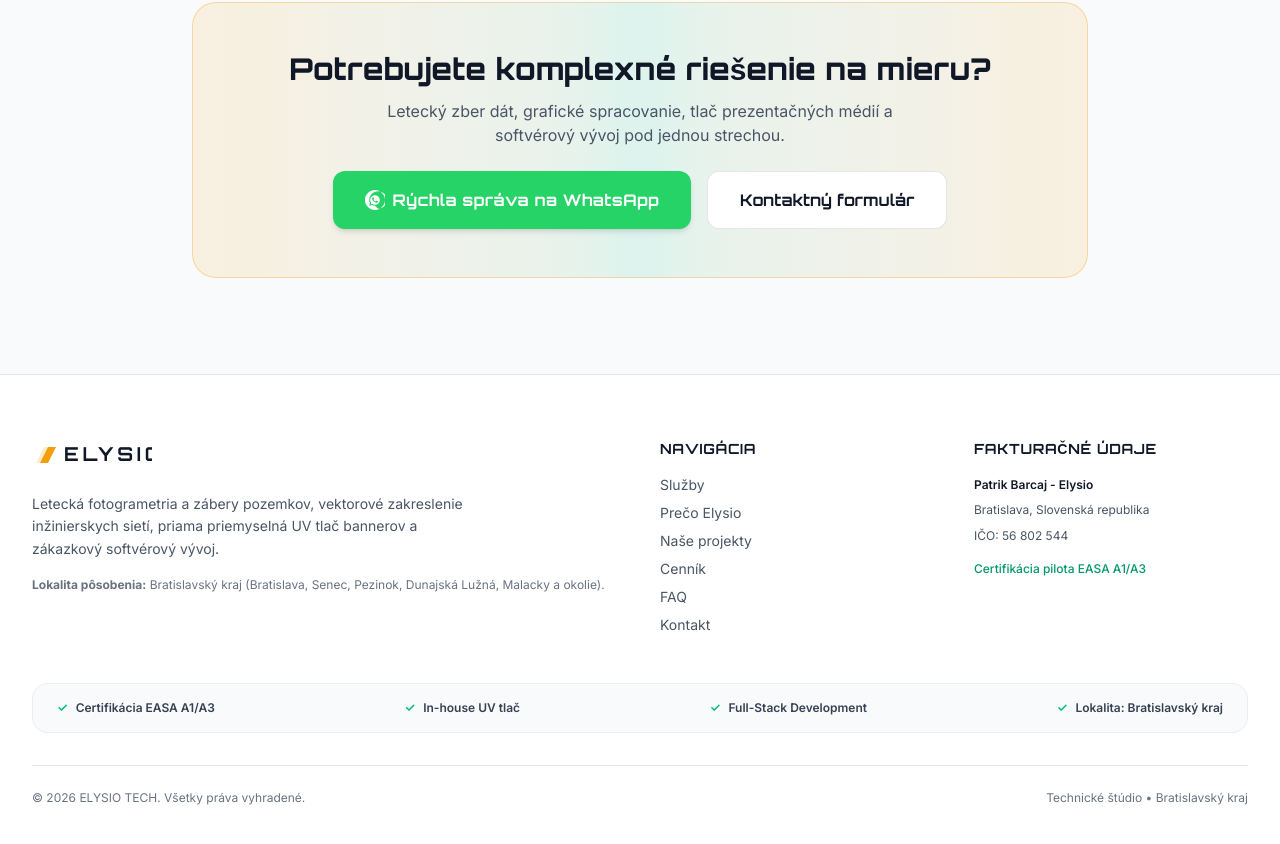
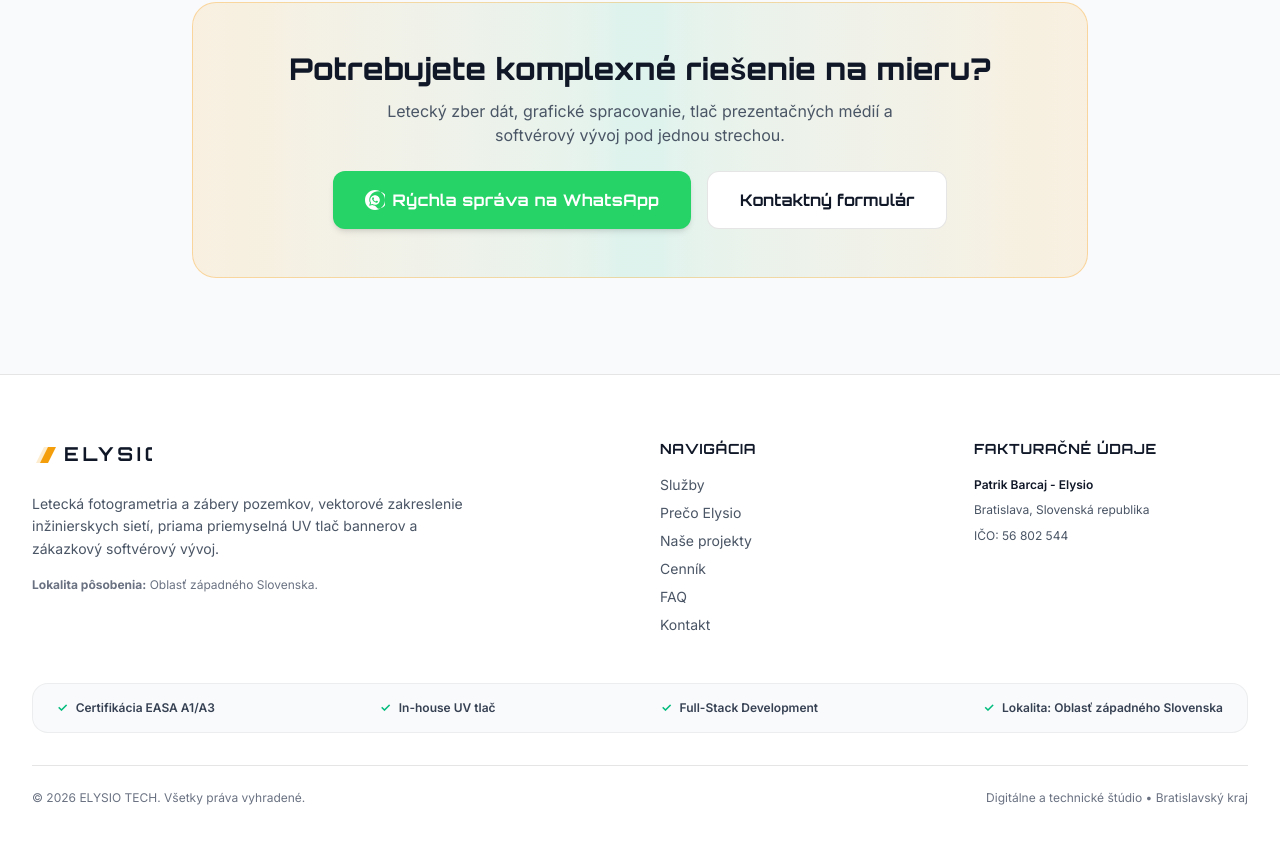
Before and after one commit to Patrik-Barcaj/ElysioTech, a Next.js app: page /cennik in a window 1280 px wide. Shown: the part 936-1780 px from the top of the page. Built offline with nearby package versions, Linux system fonts and the light colour scheme.

Commit message:
feat(branding): update location to Western Slovakia, update studio label, remove pilot cert from billing, remove floating whatsapp

```diff
--- a/src/app/layout.tsx
+++ b/src/app/layout.tsx
@@ -2,7 +2,6 @@ import type { Metadata } from "next"; // import the metadata type
 import { Orbitron, Inter } from "next/font/google"; // import google fonts
 import "./globals.css"; // import global css
 import AnimatedBackground from '@/components/ui/AnimatedBackground'; // import animated background component
-import FloatingWhatsApp from '@/components/ui/FloatingWhatsApp'; // import floating whatsapp component
 import { ThemeProvider } from "@/components/ThemeProvider"; // import theme provider
 
 const orbitron = Orbitron({ // start orbitron font config
@@ -16,7 +15,7 @@ const inter = Inter({ // start inter font config
 }); // end inter font config
 
 export const metadata: Metadata = { // export metadata object
-  title: "ELYSIO TECH | Dronové zábery pozemkov, veľkoformátová tlač a softvér na mieru (Bratislavský kraj)", // set page title
+  title: "ELYSIO TECH | Dronové zábery pozemkov, veľkoformátová tlač a softvér na mieru (Západné Slovensko)", // set page title
   description: "Prezentácia nehnuteľností, stavebných projektov a firiem. Letecké snímky dronom, vektorové zakreslenie inžinierskych sietí, výroba reklamných bannerov a tabúľ, bleskový webový vývoj. Bez agentúrnych prirážok.", // set description
 }; // close metadata object
 
@@ -33,7 +32,6 @@ export default function RootLayout({ // export root layout component
         <div className="relative z-10 flex-grow flex flex-col"> {/* layout wrapper to keep content above background */}
           {children} {/* render layout children */}
         </div> {/* end layout wrapper */}
-        <FloatingWhatsApp /> {/* render floating lead whatsapp button */}
         </ThemeProvider> {/* close theme provider */}
       </body>
     </html /* close html tag */>
--- a/src/components/Contact.tsx
+++ b/src/components/Contact.tsx
@@ -46,7 +46,7 @@ export default function Contact() { // export Contact component function
                                 </div> {/* email wrapper end */}
                                 <div> {/* message wrapper */}
                                     <label htmlFor="msg" className="block text-sm font-medium text-gray-800 dark:text-gray-300 mb-1.5">Popis projektu alebo parcelné číslo</label> {/* label message */}
-                                    <textarea id="msg" rows={4} required className="w-full min-h-[140px] resize-y bg-gray-50 dark:bg-black/20 border border-black/10 dark:border-white/10 rounded-xl px-4 py-3 text-gray-900 dark:text-gray-100 focus:outline-none focus:ring-2 focus:ring-amber-500 focus:border-transparent transition-all" placeholder="Zábery pozemku v Senci / UV tlač tabule 2x1m / One-page web"></textarea> {/* message textarea field with min height */}
+                                    <textarea id="msg" rows={4} required className="w-full min-h-[140px] resize-y bg-gray-50 dark:bg-black/20 border border-black/10 dark:border-white/10 rounded-xl px-4 py-3 text-gray-900 dark:text-gray-100 focus:outline-none focus:ring-2 focus:ring-amber-500 focus:border-transparent transition-all" placeholder="Zábery pozemku / UV tlač tabule 2x1m / One-page web"></textarea> {/* message textarea field with min height */}
                                 </div> {/* message wrapper end */}
                                 <button type="submit" disabled={isSubmitting} className="w-full py-4 bg-gradient-to-r from-amber-500 to-amber-600 hover:from-amber-600 hover:to-amber-700 text-black font-bold font-display rounded-xl text-base tracking-wide transition-all shadow-[0_0_20px_rgba(245,158,11,0.35)] hover:shadow-[0_0_30px_rgba(245,158,11,0.5)] transform hover:-translate-y-0.5 disabled:opacity-50 disabled:cursor-not-allowed"> {/* submit button */}
                                     {isSubmitting ? 'Odosielam...' : 'Odoslať'} {/* button label */}
@@ -70,7 +70,7 @@ export default function Contact() { // export Contact component function
                                     </li>
                                     <li className="flex items-start gap-3 p-3 rounded-2xl bg-slate-500/5 border border-black/10 dark:border-white/10">
                                         <span className="text-gray-400 font-bold mt-0.5">•</span>
-                                        <span><strong className="text-gray-900 dark:text-white">Osobné stretnutia & Obhliadky:</strong> Bratislavský kraj (Bratislava, Senec, Pezinok, Malacky a okolie).</span>
+                                        <span><strong className="text-gray-900 dark:text-white">Osobné stretnutia & Obhliadky:</strong> Oblasť západného Slovenska.</span>
                                     </li>
                                 </ul>
                             </div> {/* support section end */}
--- a/src/components/Footer.tsx
+++ b/src/components/Footer.tsx
@@ -17,7 +17,7 @@ export default function Footer() { // export Footer component function
                             Letecká fotogrametria a zábery pozemkov, vektorové zakreslenie inžinierskych sietí, priama priemyselná UV tlač bannerov a zákazkový softvérový vývoj.
                         </p>
                         <p className="text-xs text-gray-500 dark:text-gray-400">
-                            <strong>Lokalita pôsobenia:</strong> Bratislavský kraj (Bratislava, Senec, Pezinok, Dunajská Lužná, Malacky a okolie).
+                            <strong>Lokalita pôsobenia:</strong> Oblasť západného Slovenska.
                         </p>
                     </div> {/* main details column end */}
 
@@ -39,9 +39,6 @@ export default function Footer() { // export Footer component function
                             <p className="font-semibold text-gray-900 dark:text-white">Patrik Barcaj - Elysio</p>
                             <p>Bratislava, Slovenská republika</p>
                             <p>IČO: 56 802 544</p>
-                            <p className="pt-2 text-emerald-600 dark:text-emerald-400 font-medium">
-                                Certifikácia pilota EASA A1/A3
-                            </p>
                         </div>
                     </div> {/* legal column end */}
                 </div> {/* layout grid end */}
@@ -58,13 +55,13 @@ export default function Footer() { // export Footer component function
                         <span className="text-emerald-500">✓</span> Full-Stack Development
                     </span>
                     <span className="flex items-center gap-2">
-                        <span className="text-emerald-500">✓</span> Lokalita: Bratislavský kraj
+                        <span className="text-emerald-500">✓</span> Lokalita: Oblasť západného Slovenska
                     </span>
                 </div>
 
                 <div className="border-t border-black/10 dark:border-white/10 pt-6 flex flex-col sm:flex-row justify-between items-center text-xs text-gray-500 dark:text-gray-400"> {/* copyright row */}
                     <p>&copy; {new Date().getFullYear()} ELYSIO TECH. Všetky práva vyhradené.</p> {/* copyright text */}
-                    <p className="mt-2 sm:mt-0">Technické štúdio • Bratislavský kraj</p> {/* credit text */}
+                    <p className="mt-2 sm:mt-0">Digitálne a technické štúdio • Bratislavský kraj</p> {/* credit text */}
                 </div> {/* copyright row end */}
             </div> {/* wrapper container end */}
         </footer> // footer element end
--- a/src/components/Hero.tsx
+++ b/src/components/Hero.tsx
@@ -20,7 +20,7 @@ export default function Hero() { // export Hero component function
                     <div className="flex-1 text-center lg:text-left mt-10 lg:mt-0"> {/* text content wrapper */}
                         <div className="inline-flex items-center gap-2 px-3.5 py-1.5 rounded-full bg-amber-500/10 border border-amber-500/30 text-xs font-display tracking-widest text-amber-500 dark:text-amber-400 mb-6"> {/* pre-heading badge */}
                             <span className="w-2 h-2 rounded-full bg-amber-500 animate-pulse shadow-[0_0_10px_rgba(245,158,11,0.85)]"></span> {/* glowing dot */}
-                            TECHNICKÉ ŠTÚDIO • BRATISLAVSKÝ KRAJ
+                            DIGITÁLNE A TECHNICKÉ ŠTÚDIO • BRATISLAVSKÝ KRAJ
                         </div> {/* pre-heading end */}
 
                         <h1 className="text-4xl sm:text-5xl lg:text-6xl font-display font-bold text-gray-900 dark:text-white tracking-tight leading-[1.12] mb-6"> {/* main headline */}
```
